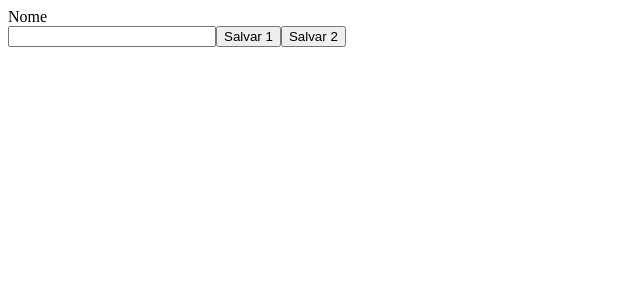
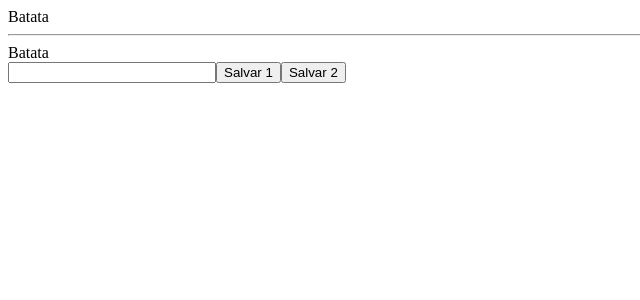
Before and after one commit to lucschulze/treinamentoAngular, an Angular app in the folder teste-angular/: page / in a window 1280 px wide. Shown: the top 300 px of the page, without its empty margins (0-640 px from the left). Built offline with nearby package versions, Linux system fonts and the light colour scheme.

Commit message:
diretivas

```diff
--- a/teste-angular/src/app/app.component.html
+++ b/teste-angular/src/app/app.component.html
@@ -1,4 +1,6 @@
+<label>{{labelPai}}</label>
+<hr/>
 <component-1
-  label="Nome"
+  [label]="labelPai"
   (clickSalvar)="printBotao($event)"
 ></component-1>
--- a/teste-angular/src/app/app.component.ts
+++ b/teste-angular/src/app/app.component.ts
@@ -7,6 +7,8 @@ import { Component } from '@angular/core';
 })
 export class AppComponent {
 
+
+  labelPai = "Batata";
   printBotao(botao : number){
     console.log(`O botão ${botao} foi clicado`);
   }
--- a/teste-angular/src/app/app.module.ts
+++ b/teste-angular/src/app/app.module.ts
@@ -3,12 +3,14 @@ import { NgModule } from '@angular/core';
 
 import { AppComponent } from './app.component';
 import { Component1 } from './components/component-1/component-1.component';
+import { PrintDirective } from './directives/print.directive';
 
 
 @NgModule({
   declarations: [
     AppComponent,
-    Component1
+    Component1,
+    PrintDirective
   ],
   imports: [
     BrowserModule
--- a/teste-angular/src/app/components/component-1/component-1.component.html
+++ b/teste-angular/src/app/components/component-1/component-1.component.html
@@ -1,5 +1,5 @@
 <label>{{label}}</label>
 <br />
-<input type="text" name="" style="width: 200px" id="" />
+<input printDirective prefixo="Com prefixo" type="text" name="" style="width: 200px" id="" />
 <button (click)="salvar(1)" type="button">Salvar 1</button>
 <button (click)="salvar(2)" type="button">Salvar 2</button>
--- a/teste-angular/src/app/components/component-1/component-1.component.ts
+++ b/teste-angular/src/app/components/component-1/component-1.component.ts
@@ -13,6 +13,7 @@ export class Component1{
     public clickSalvar = new EventEmitter();
 
     salvar(botao: number){
+        this.label = "nome - filho";
         this.clickSalvar.next(botao);
     }
 }
--- /dev/null
+++ b/teste-angular/src/app/directives/print.directive.ts
@@ -0,0 +1,24 @@
+import { Directive, ElementRef, HostListener, Input } from '@angular/core';
+
+@Directive({
+    selector: 'input[printDirective]'
+})
+export class PrintDirective{
+
+    @Input()
+    private prefixo: string = "Sem prefixo";
+
+    constructor(
+        private elementRef: ElementRef
+    ){}
+
+    @HostListener('keyup', ['$event.target'])
+    public printValue($event){
+        console.log(`${this.prefixo} - ${this.elementRef.nativeElement.value}`)
+    }
+
+    @HostListener('click', ['$event.target'])
+    public printClick($event){
+        console.log('O input foi clicado!')
+    }
+}
```
